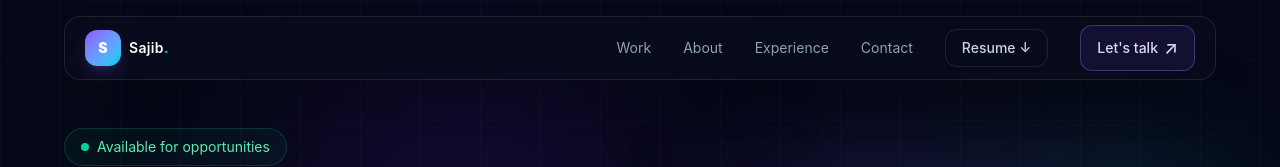
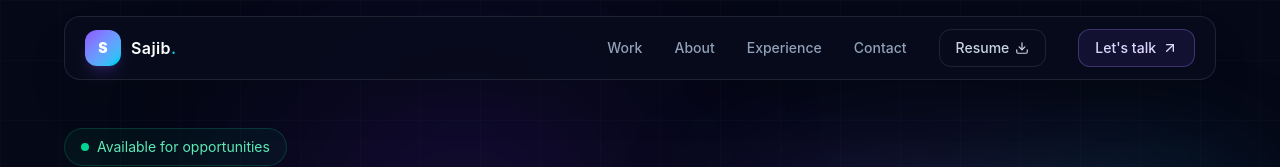
Before and after one commit to SkSabuj-Web/Portfolio-react, a React (Vite) app: page / in a window 1280 px wide. Shown: the top 167 px of the page. Built offline with nearby package versions, Linux system fonts and the light colour scheme.

Commit message:
nav update

```diff
--- a/src/components/Navbar.jsx
+++ b/src/components/Navbar.jsx
@@ -1,5 +1,6 @@
+
 import { useState } from "react";
-import { Menu, X, ArrowUpRight } from "lucide-react";
+import { Menu, X, ArrowUpRight, Download } from "lucide-react";
 import cvFile from "../assets/Sajib-Khan-Sabuj-CV.pdf";
 
 function Navbar() {
@@ -12,89 +13,142 @@ function Navbar() {
         { name: "Contact", href: "#contact" },
     ];
 
+    const closeMenu = () => setOpen(false);
+
     return (
-        <header className="fixed left-0 right-0 top-0 z-50 px-4 pt-4">
+        <header className="fixed left-0 right-0 top-0 z-50 px-3 pt-3 sm:px-4 sm:pt-4">
             <div className="mx-auto max-w-6xl">
-                <nav className="flex h-16 items-center justify-between rounded-2xl border border-white/10 bg-[#080c1c]/75 px-5 shadow-2xl shadow-black/20 backdrop-blur-xl">
+
+                {/* Navbar */}
+                <nav
+                    className={`relative flex h-14 items-center justify-between rounded-2xl border border-white/10 bg-[#080c1c]/80 px-3 shadow-2xl shadow-black/20 backdrop-blur-xl sm:h-16 sm:px-5 ${
+                        open ? "rounded-b-xl" : ""
+                    }`}
+                >
 
                     {/* Logo */}
                     <a
                         href="#home"
-                        className="group flex items-center gap-2"
-                        onClick={() => setOpen(false)}
+                        onClick={closeMenu}
+                        className="group flex items-center gap-2.5"
                     >
-                        <span className="flex h-9 w-9 items-center justify-center rounded-xl bg-gradient-to-br from-violet-500 to-cyan-400 text-sm font-black text-white shadow-lg shadow-violet-500/20">
+                        <span className="flex h-9 w-9 shrink-0 items-center justify-center rounded-xl bg-gradient-to-br from-violet-500 to-cyan-400 text-sm font-black text-white shadow-lg shadow-violet-500/20 transition duration-300 group-hover:scale-105">
                             S
                         </span>
 
-                        <span className="hidden text-sm font-semibold tracking-wide text-white sm:block">
+                        <span className="text-sm font-semibold tracking-wide text-white sm:text-base">
                             Sajib<span className="text-cyan-400">.</span>
                         </span>
                     </a>
 
-                    {/* Desktop */}
-                    <div className="hidden items-center gap-8 md:flex">
+                    {/* Desktop Menu */}
+                    <div className="hidden items-center gap-7 md:flex lg:gap-8">
                         {links.map((link) => (
                             <a
                                 key={link.name}
                                 href={link.href}
-                                className="text-sm text-slate-400 transition hover:text-white"
+                                className="relative text-sm font-medium text-slate-400 transition duration-300 hover:text-white"
                             >
                                 {link.name}
+
+                                <span className="absolute -bottom-1 left-0 h-px w-0 bg-cyan-400 transition-all duration-300 group-hover:w-full" />
                             </a>
                         ))}
+
+                        {/* Resume */}
                         <a
                             href={cvFile}
                             download="Sajib-Khan-Sabuj-CV.pdf"
-                            className="rounded-xl border border-white/10 px-4 py-2 text-sm font-medium text-slate-300 transition hover:border-cyan-400/30 hover:bg-cyan-400/5 hover:text-cyan-300"
+                            className="flex items-center gap-1.5 rounded-xl border border-white/10 px-4 py-2 text-sm font-medium text-slate-300 transition duration-300 hover:border-cyan-400/30 hover:bg-cyan-400/5 hover:text-cyan-300"
                         >
-                            Resume ↓
+                            Resume
+                            <Download size={14} />
                         </a>
 
+                        {/* Let's Talk */}
                         <a
                             href="mailto:sksabuj653@gmail.com"
-                            className="group flex items-center gap-1.5 rounded-xl border border-violet-400/30 bg-violet-500/10 px-4 py-2 text-sm font-medium text-violet-200 transition hover:border-violet-400/60 hover:bg-violet-500/20"
+                            className="group flex items-center gap-1.5 rounded-xl border border-violet-400/30 bg-violet-500/10 px-4 py-2 text-sm font-medium text-violet-200 transition duration-300 hover:border-violet-400/60 hover:bg-violet-500/20"
                         >
                             Let's talk
-                            <span className="text-lg transition group-hover:translate-x-0.5 group-hover:-translate-y-0.5">
-                                ↗
-                            </span>
+
+                            <ArrowUpRight
+                                size={16}
+                                className="transition duration-300 group-hover:-translate-y-0.5 group-hover:translate-x-0.5"
+                            />
                         </a>
                     </div>
 
-                    {/* Mobile */}
+                    {/* Mobile Menu Button */}
                     <button
                         onClick={() => setOpen(!open)}
-                        className="rounded-xl border border-white/10 p-2 text-slate-300 md:hidden"
-                        aria-label="Toggle menu"
+                        className="flex h-10 w-10 items-center justify-center rounded-xl border border-white/10 bg-white/[0.03] text-slate-300 transition duration-300 hover:border-cyan-400/30 hover:bg-cyan-400/5 hover:text-white active:scale-95 md:hidden"
+                        aria-label={open ? "Close menu" : "Open menu"}
+                        aria-expanded={open}
                     >
                         {open ? <X size={21} /> : <Menu size={21} />}
                     </button>
                 </nav>
 
-                {open && (
-                    <div className="mt-2 rounded-2xl border border-white/10 bg-[#080c1c]/95 p-4 shadow-2xl backdrop-blur-xl md:hidden">
-                        <div className="flex flex-col">
-                            {links.map((link) => (
+                {/* Mobile Menu */}
+                <div
+                    className={`overflow-hidden transition-all duration-300 ease-out md:hidden ${
+                        open
+                            ? "mt-2 max-h-[500px] opacity-100"
+                            : "pointer-events-none max-h-0 opacity-0"
+                    }`}
+                >
+                    <div className="rounded-2xl border border-white/10 bg-[#080c1c]/95 p-3 shadow-2xl shadow-black/30 backdrop-blur-xl">
+
+                        {/* Mobile Links */}
+                        <div className="space-y-1">
+                            {links.map((link, index) => (
                                 <a
                                     key={link.name}
                                     href={link.href}
-                                    onClick={() => setOpen(false)}
-                                    className="border-b border-white/5 px-3 py-3.5 text-sm text-slate-300 transition hover:text-white"
+                                    onClick={closeMenu}
+                                    className={`flex items-center justify-between rounded-xl px-4 py-3.5 text-sm font-medium text-slate-300 transition duration-200 hover:bg-white/[0.04] hover:text-white active:bg-white/[0.06] ${
+                                        index !== links.length - 1
+                                            ? "border-b border-white/[0.04]"
+                                            : ""
+                                    }`}
                                 >
-                                    {link.name}
+                                    <span>{link.name}</span>
+
+                                    <ArrowUpRight
+                                        size={15}
+                                        className="text-slate-600 transition duration-200 group-hover:text-cyan-400"
+                                    />
                                 </a>
                             ))}
+                        </div>
 
+                        {/* Mobile Actions */}
+                        <div className="mt-3 grid grid-cols-2 gap-2">
+
+                            {/* Resume */}
+                            <a
+                                href={cvFile}
+                                download="Sajib-Khan-Sabuj-CV.pdf"
+                                onClick={closeMenu}
+                                className="flex items-center justify-center gap-2 rounded-xl border border-white/10 bg-white/[0.03] px-3 py-3 text-sm font-medium text-slate-300 transition duration-300 hover:border-cyan-400/30 hover:bg-cyan-400/5 hover:text-cyan-300"
+                            >
+                                <Download size={15} />
+                                Resume
+                            </a>
+
+                            {/* Let's Talk */}
                             <a
                                 href="mailto:sksabuj653@gmail.com"
-                                className="mt-3 rounded-xl bg-gradient-to-r from-violet-600 to-cyan-500 px-4 py-3 text-center text-sm font-semibold text-white"
+                                onClick={closeMenu}
+                                className="flex items-center justify-center gap-1.5 rounded-xl bg-gradient-to-r from-violet-600 to-cyan-500 px-3 py-3 text-sm font-semibold text-white shadow-lg shadow-violet-500/10 transition duration-300 hover:opacity-90 active:scale-[0.98]"
                             >
                                 Let's talk
+                                <ArrowUpRight size={15} />
                             </a>
                         </div>
                     </div>
-                )}
+                </div>
             </div>
         </header>
     );
```
